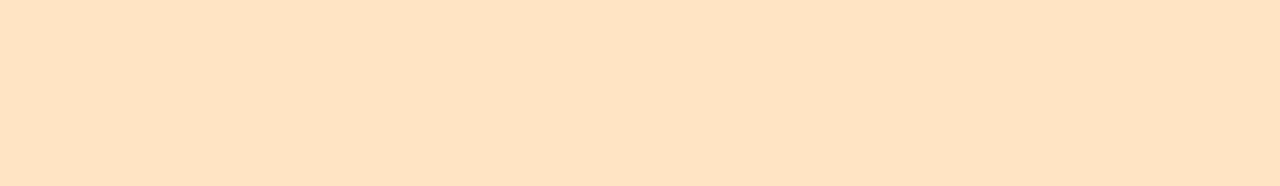
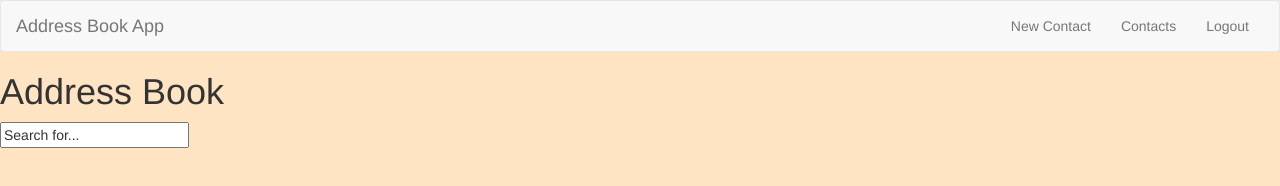
Before and after one commit to danwventura/NSS-Address-Book, a plain HTML site: page index.html in a window 1280 px wide. Drawn offline with nearby package versions, Linux system fonts and the light colour scheme; files that its build step writes are made by us from their sources.

Commit message:
added navbar with correct tabs/label

```diff
--- a/app/app.js
+++ b/app/app.js
@@ -0,0 +1,7 @@
+var app = angular.module("addressBookApp", []);
+
+
+app.controller("NavCtrl", function($scope){
+  $scope.navItems = [{name:"Logout"},{name:"Contacts"},{name:"New Contact"}]
+
+});
--- a/index.html
+++ b/index.html
@@ -4,17 +4,45 @@
   <meta charset="utf-8">
   <meta http-equiv="X-UA-Compatible" content="IE=edge">
   <title></title>
-  <link rel="stylesheet" type="text/css" href="lib/bower_components/bootstrap/dist/css/bootstrap.min.css">
   <link rel="stylesheet" type="text/css" href="https://maxcdn.bootstrapcdn.com/font-awesome/4.6.3/css/font-awesome.min.css">
-  <link rel="stylesheet" href="style/main.css">
+  <link rel="stylesheet" type="text/css" href="lib/node_modules/bootstrap/dist/css/bootstrap.min.css">
+  <link rel="stylesheet" href="styles/main.css">
 </head>
-<body>
+<body ng-app="addressBookApp">
 
 
 
+  <nav class="navbar navbar-default" ng-controller="NavCtrl">
+      <div class="container-fluid">
+        <!-- Brand and toggle get grouped for better mobile display -->
+        <div class="navbar-header">
+          <button type="button" class="navbar-toggle collapsed" data-toggle="collapse" data-target="#bs-example-navbar-collapse-1" aria-expanded="false">
+            <span class="sr-only">Toggle navigation</span>
+            <span class="icon-bar"></span>
+            <span class="icon-bar"></span>
+            <span class="icon-bar"></span>
+          </button>
+          <a class="navbar-brand" href="#">Address Book App</a>
+        </div>
+
+        <!-- Collect the nav links, forms, and other content for toggling -->
+        <div class="collapse navbar-collapse" id="bs-example-navbar-collapse-1">
+          <ul class="nav navbar-nav navbar-right" ng-repeat="thing in navItems">
+            <li><a href="#">{{thing .name}}</a></li>
+          </ul>
+        </div><!-- /.navbar-collapse -->
+      </div><!-- /.container-fluid -->
+  </nav>
+
+  <h1>Address Book</h1>
+
+  <input type="text" name="searchContact" value="Search for...">
 
 
-
-  <script type="text/javascript" src="app.js"></script>
+<script type="text/javascript" src="lib/node_modules/jquery/dist/jquery.min.js"></script>
+<script type="text/javascript" src="lib/node_modules/bootstrap/dist/js/bootstrap.min.js">
+</script>
+<script type="text/javascript" src="lib/node_modules/angular/angular.min.js"></script>
+  <script type="text/javascript" src="app/app.js"></script>
 </body>
 </html>
```
Also changed, not shown: lib/package.json (+8 -5 lines).
